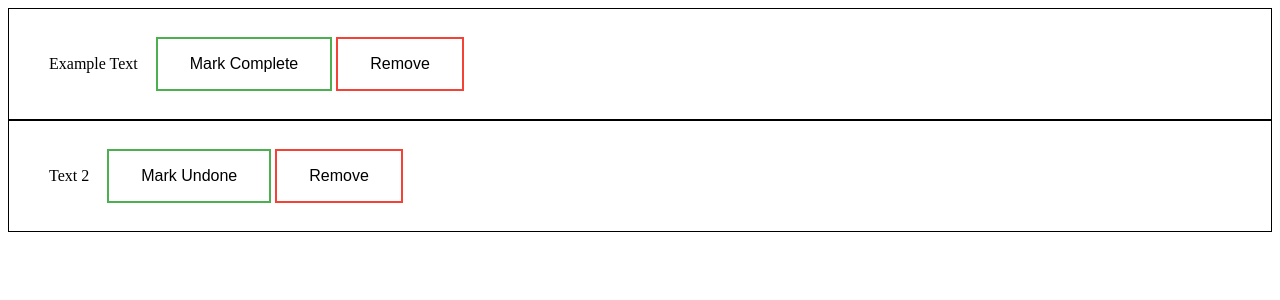
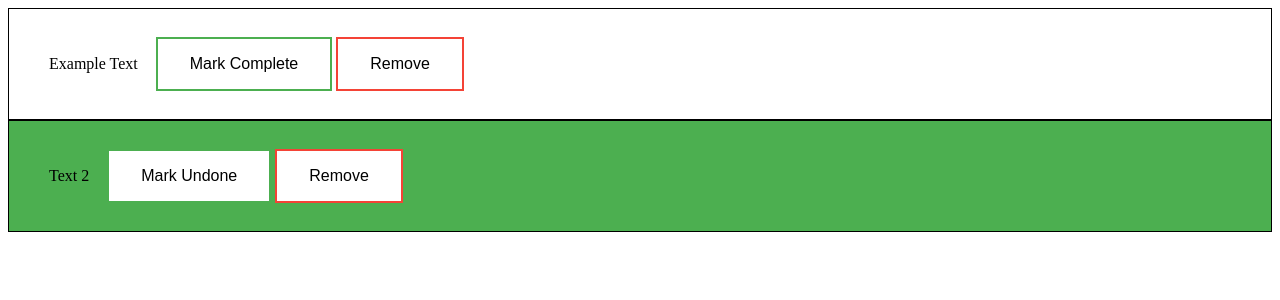
Before and after one commit to hatim523/TodoApp, a React (Create React App) app: page / in a window 1280 px wide. Shown: the top 300 px of the page. Built offline with nearby package versions, Linux system fonts and the light colour scheme.

Commit message:
Added remove functionality

```diff
--- a/src/components/App.js
+++ b/src/components/App.js
@@ -23,11 +23,24 @@ export default class App extends React.Component {
         })
     }
 
+    onRemoveClick(index) {
+        this.setState({
+            items: this.state.items.filter((elem, i) => i !== index)
+        })
+    }
+
     render() {
         return (
             <>
             {this.state.items.map((item, index) => {
-                return <TodoItem todo={item.todo} completed={item.complete} key={index} id={index} onCompleteClick={(i) => this.onCompleteClick(i)}/>
+                return <TodoItem
+                    todo={item.todo}
+                    completed={item.complete}
+                    key={index}
+                    id={index}
+                    onCompleteClick={(i) => this.onCompleteClick(i)}
+                    onRemoveClick={(i) => this.onRemoveClick(i)}
+                    />
             })}
             </>
         )
--- a/src/components/todoItems.js
+++ b/src/components/todoItems.js
@@ -2,10 +2,10 @@ import '../styles/todoItems.css';
 
 function TodoItem(props) {
     return (
-        <div className="todo-item">
+        <div className={props.completed ? 'todo-item todo-complete' : 'todo-item'}>
             <span className="todo-text">{props.todo}</span>
             <button className="button todo-done" onClick={() => props.onCompleteClick(props.id)}>Mark {props.completed ? 'Undone' : 'Complete'}</button>
-            <button className="button todo-remove">Remove</button>
+            <button className="button todo-remove" onClick={() => props.onRemoveClick(props.id)}>Remove</button>
         </div>
     );
 }
--- a/src/styles/todoItems.css
+++ b/src/styles/todoItems.css
@@ -4,6 +4,10 @@
     border-color: black;
     border-width: 1px;
     border-style: solid;
+}
+
+.todo-complete {
+    background-color: #4CAF50;
 }
 
 .todo-text {
```
